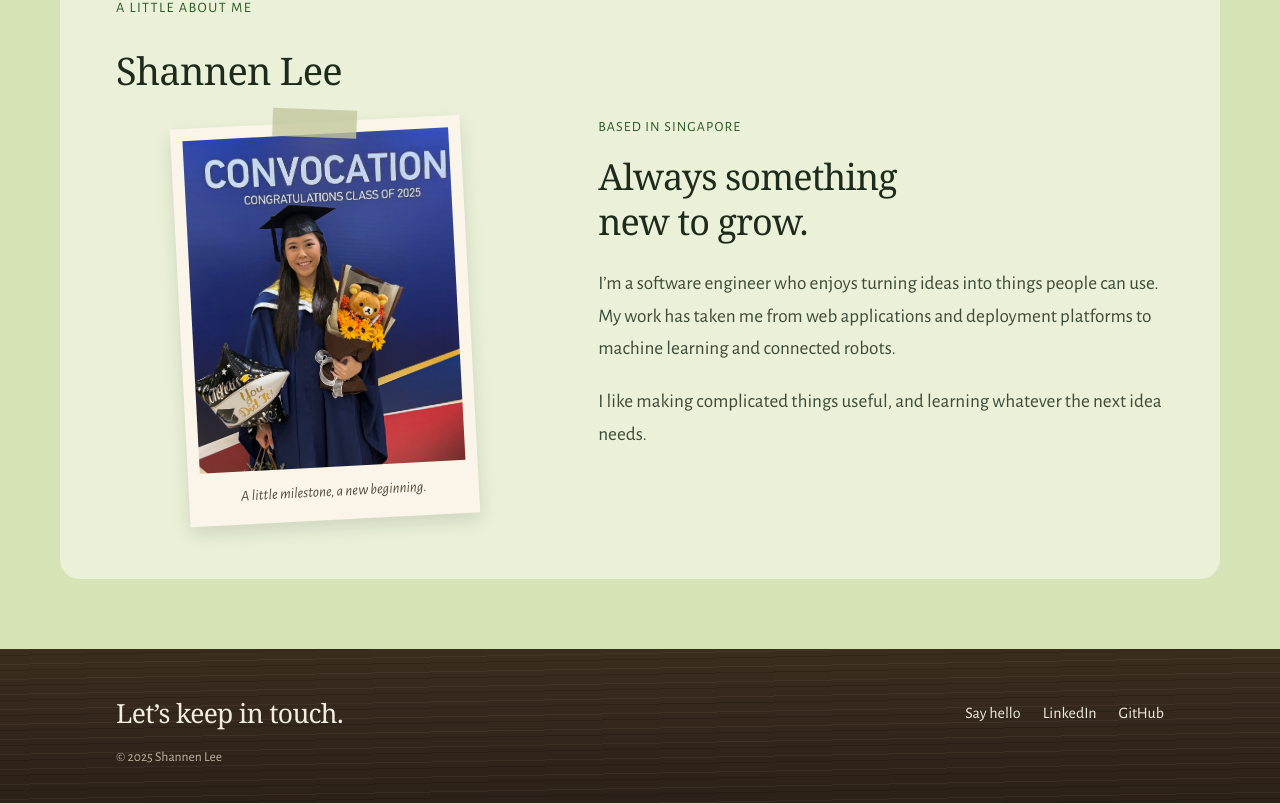
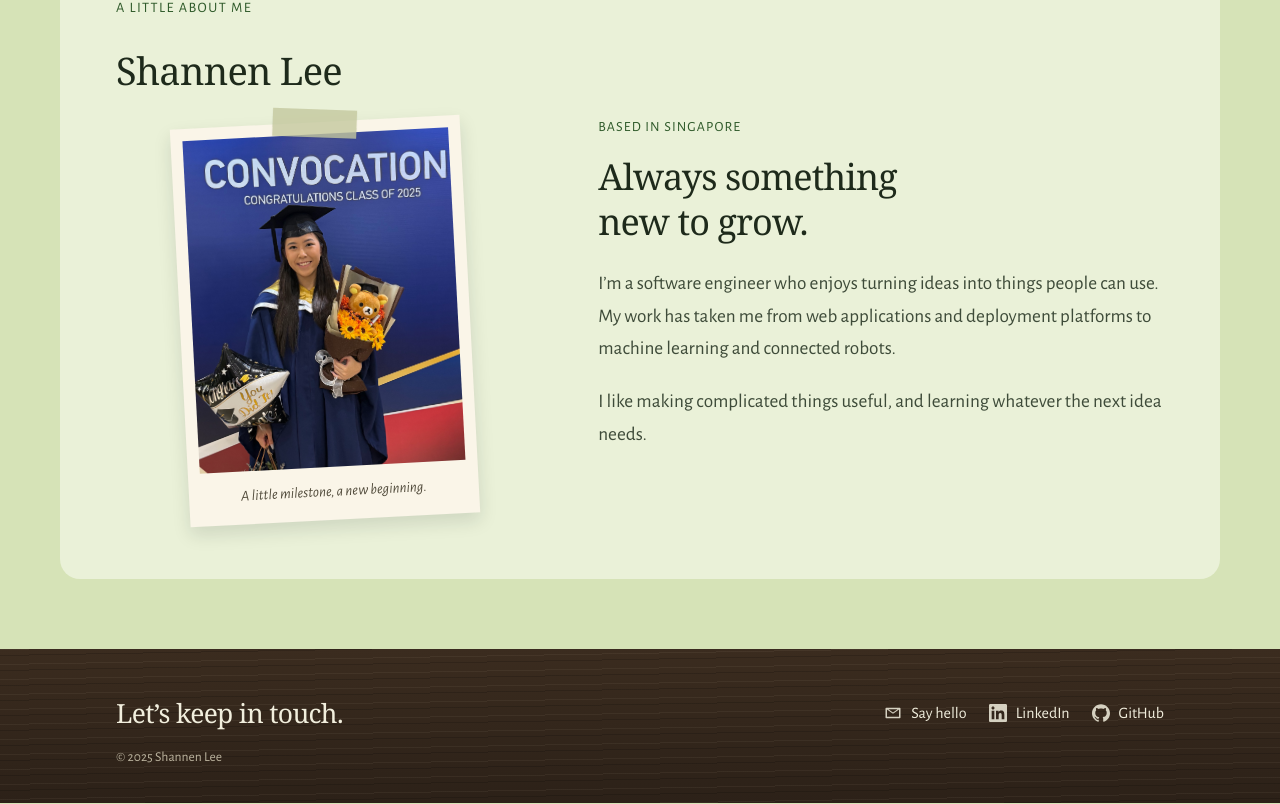
Before and after one commit to shannenlolol/shannen-portfolio, a React (Vite) app: page / in a window 1280 px wide. Shown: the part 865-1669 px from the top of the page. Built offline with nearby package versions, Linux system fonts and the light colour scheme; a web font is replaced by a local one.

Commit message:
feat(footer): add email, LinkedIn and GitHub icons

```diff
--- a/src/components/SocialLinks.tsx
+++ b/src/components/SocialLinks.tsx
@@ -1,12 +1,4 @@
-// Brand paths from Simple Icons (CC0), drawn on a 24×24 grid.
-const icons = {
-  email:
-    "M3 5h18a1 1 0 0 1 1 1v12a1 1 0 0 1-1 1H3a1 1 0 0 1-1-1V6a1 1 0 0 1 1-1zm1 2.4V17h16V7.4l-7.4 5.2a1 1 0 0 1-1.2 0L4 7.4zM5.9 7 12 11.3 18.1 7H5.9z",
-  linkedin:
-    "M20.447 20.452h-3.554v-5.569c0-1.328-.027-3.037-1.852-3.037-1.853 0-2.136 1.445-2.136 2.939v5.667H9.351V9h3.414v1.561h.046c.477-.9 1.637-1.85 3.37-1.85 3.601 0 4.267 2.37 4.267 5.455v6.286zM5.337 7.433c-1.144 0-2.063-.926-2.063-2.065 0-1.138.92-2.063 2.063-2.063 1.14 0 2.064.925 2.064 2.063 0 1.139-.925 2.065-2.064 2.065zm1.782 13.019H3.555V9h3.564v11.452zM22.225 0H1.771C.792 0 0 .774 0 1.729v20.542C0 23.227.792 24 1.771 24h20.451C23.2 24 24 23.227 24 22.271V1.729C24 .774 23.2 0 22.222 0h.003z",
-  github:
-    "M12 .297c-6.63 0-12 5.373-12 12 0 5.303 3.438 9.8 8.205 11.385.6.113.82-.258.82-.577 0-.285-.01-1.04-.015-2.04-3.338.724-4.042-1.61-4.042-1.61C4.422 18.07 3.633 17.7 3.633 17.7c-1.087-.744.084-.729.084-.729 1.205.084 1.838 1.236 1.838 1.236 1.07 1.835 2.809 1.305 3.495.998.108-.776.417-1.305.76-1.605-2.665-.3-5.466-1.332-5.466-5.93 0-1.31.465-2.38 1.235-3.22-.135-.303-.54-1.523.105-3.176 0 0 1.005-.322 3.3 1.23.96-.267 1.98-.399 3-.405 1.02.006 2.04.138 3 .405 2.28-1.552 3.285-1.23 3.285-1.23.645 1.653.24 2.873.12 3.176.765.84 1.23 1.91 1.23 3.22 0 4.61-2.805 5.625-5.475 5.92.42.36.81 1.096.81 2.22 0 1.606-.015 2.896-.015 3.286 0 .315.21.69.825.57C20.565 22.092 24 17.592 24 12.297c0-6.627-5.373-12-12-12",
-};
+import { socialIcons } from "../data/socialIcons";
 
 const socialLinks = [
   { id: "email", label: "Email", handle: "shannenlee0211@gmail.com", href: "mailto:shannenlee0211@gmail.com" },
@@ -27,7 +19,7 @@ export default function SocialLinks() {
               {...(external ? { target: "_blank", rel: "noreferrer" } : {})}
             >
               <span className="social-icon" aria-hidden="true">
-                <svg viewBox="0 0 24 24" focusable="false"><path d={icons[link.id]} /></svg>
+                <svg viewBox="0 0 24 24" focusable="false"><path d={socialIcons[link.id]} /></svg>
               </span>
               <span className="social-text">
                 <strong>{link.label}</strong>
--- a/src/cottage/footer.css
+++ b/src/cottage/footer.css
@@ -9,8 +9,11 @@
 .cottage-footer-inner{box-sizing:border-box;max-width:1160px;margin:0 auto;padding:0 clamp(20px,5vw,56px);display:flex;flex-wrap:wrap;align-items:center;justify-content:space-between;gap:12px 24px}
 .cottage-footer h2{margin:0;color:inherit;font-family:var(--serif);font-weight:400;font-size:clamp(1.3rem,2.2vw,1.65rem);letter-spacing:-.025em;line-height:1.3}
 .cottage-footer .footer-links{display:flex;flex-wrap:wrap;gap:8px 22px;margin:0}
-.cottage-footer .footer-links a{display:inline-flex;align-items:center;min-height:44px;padding:4px 0;color:inherit;text-decoration:none;font-size:1rem;line-height:1.6}
+.cottage-footer .footer-links a{display:inline-flex;align-items:center;gap:9px;min-height:44px;padding:4px 0;color:inherit;text-decoration:none;font-size:1rem;line-height:1.6}
 .cottage-footer .footer-links a:hover{text-decoration:underline;text-underline-offset:5px}
 .cottage-footer .footer-links a:focus-visible{outline:2px solid #f1eedd;outline-offset:4px}
+.cottage-footer .footer-icon{width:18px;height:18px;flex:none;fill:currentColor;opacity:.85;transition:opacity .2s,transform .2s}
+.cottage-footer .footer-links a:hover .footer-icon{opacity:1;transform:translateY(-2px)}
+@media(prefers-reduced-motion:reduce){.cottage-footer .footer-icon{transition:none}.cottage-footer .footer-links a:hover .footer-icon{transform:none}}
 .cottage-footer small{display:block;flex-basis:100%;margin:0;color:#bbb39e;font-size:.85rem;line-height:1.6}
 @media(max-width:600px){.cottage-footer-inner{gap:8px}.cottage-footer h2{flex-basis:100%}}
--- a/src/cottage/footer.html
+++ b/src/cottage/footer.html
@@ -2,9 +2,9 @@
   <div class="cottage-footer-inner">
     <h2>Let’s keep in touch.</h2>
     <div class="footer-links">
-      <a href="/contact">Say hello</a>
-      <a href="https://www.linkedin.com/in/shannen-lee-4b7301216/" target="_blank" rel="noreferrer">LinkedIn</a>
-      <a href="https://github.com/shannenlolol" target="_blank" rel="noreferrer">GitHub</a>
+      <a href="/contact">{{icon:email}}Say hello</a>
+      <a href="https://www.linkedin.com/in/shannen-lee-4b7301216/" target="_blank" rel="noreferrer">{{icon:linkedin}}LinkedIn</a>
+      <a href="https://github.com/shannenlolol" target="_blank" rel="noreferrer">{{icon:github}}GitHub</a>
     </div>
     <small>© {{year}} Shannen Lee</small>
   </div>
--- a/src/cottage/footer.ts
+++ b/src/cottage/footer.ts
@@ -1,4 +1,13 @@
 import template from "./footer.html?raw";
+import { socialIcons } from "../data/socialIcons";
 import "./footer.css";
 
-export const footerMarkup = template.replace("{{year}}", String(new Date().getFullYear()));
+// The footer is plain HTML, so icons are injected from the same paths the Contact page uses.
+const icon = (name: string) => {
+  const path = socialIcons[name as keyof typeof socialIcons];
+  return path ? `<svg class="footer-icon" viewBox="0 0 24 24" aria-hidden="true" focusable="false"><path d="${path}"/></svg>` : "";
+};
+
+export const footerMarkup = template
+  .replace("{{year}}", String(new Date().getFullYear()))
+  .replace(/\{\{icon:(\w+)\}\}/g, (_, name: string) => icon(name));
--- /dev/null
+++ b/src/data/socialIcons.ts
@@ -0,0 +1,9 @@
+// 24×24 icon paths. LinkedIn and GitHub are from Simple Icons (CC0).
+export const socialIcons = {
+  email:
+    "M3 5h18a1 1 0 0 1 1 1v12a1 1 0 0 1-1 1H3a1 1 0 0 1-1-1V6a1 1 0 0 1 1-1zm1 2.4V17h16V7.4l-7.4 5.2a1 1 0 0 1-1.2 0L4 7.4zM5.9 7 12 11.3 18.1 7H5.9z",
+  linkedin:
+    "M20.447 20.452h-3.554v-5.569c0-1.328-.027-3.037-1.852-3.037-1.853 0-2.136 1.445-2.136 2.939v5.667H9.351V9h3.414v1.561h.046c.477-.9 1.637-1.85 3.37-1.85 3.601 0 4.267 2.37 4.267 5.455v6.286zM5.337 7.433c-1.144 0-2.063-.926-2.063-2.065 0-1.138.92-2.063 2.063-2.063 1.14 0 2.064.925 2.064 2.063 0 1.139-.925 2.065-2.064 2.065zm1.782 13.019H3.555V9h3.564v11.452zM22.225 0H1.771C.792 0 0 .774 0 1.729v20.542C0 23.227.792 24 1.771 24h20.451C23.2 24 24 23.227 24 22.271V1.729C24 .774 23.2 0 22.222 0h.003z",
+  github:
+    "M12 .297c-6.63 0-12 5.373-12 12 0 5.303 3.438 9.8 8.205 11.385.6.113.82-.258.82-.577 0-.285-.01-1.04-.015-2.04-3.338.724-4.042-1.61-4.042-1.61C4.422 18.07 3.633 17.7 3.633 17.7c-1.087-.744.084-.729.084-.729 1.205.084 1.838 1.236 1.838 1.236 1.07 1.835 2.809 1.305 3.495.998.108-.776.417-1.305.76-1.605-2.665-.3-5.466-1.332-5.466-5.93 0-1.31.465-2.38 1.235-3.22-.135-.303-.54-1.523.105-3.176 0 0 1.005-.322 3.3 1.23.96-.267 1.98-.399 3-.405 1.02.006 2.04.138 3 .405 2.28-1.552 3.285-1.23 3.285-1.23.645 1.653.24 2.873.12 3.176.765.84 1.23 1.91 1.23 3.22 0 4.61-2.805 5.625-5.475 5.92.42.36.81 1.096.81 2.22 0 1.606-.015 2.896-.015 3.286 0 .315.21.69.825.57C20.565 22.092 24 17.592 24 12.297c0-6.627-5.373-12-12-12",
+};
```
